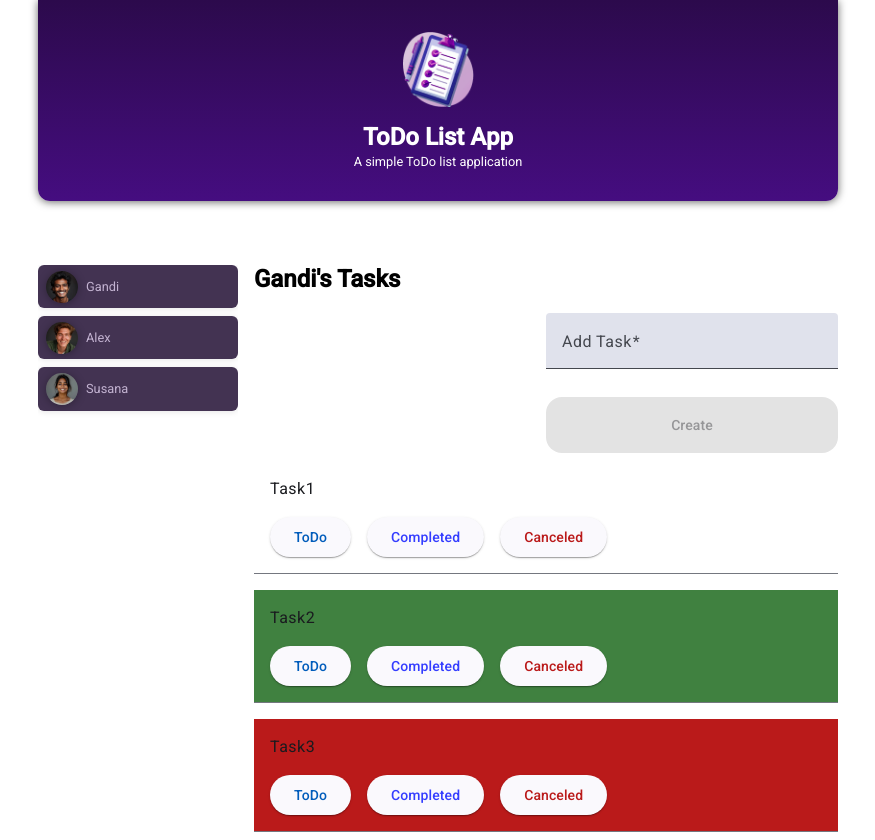
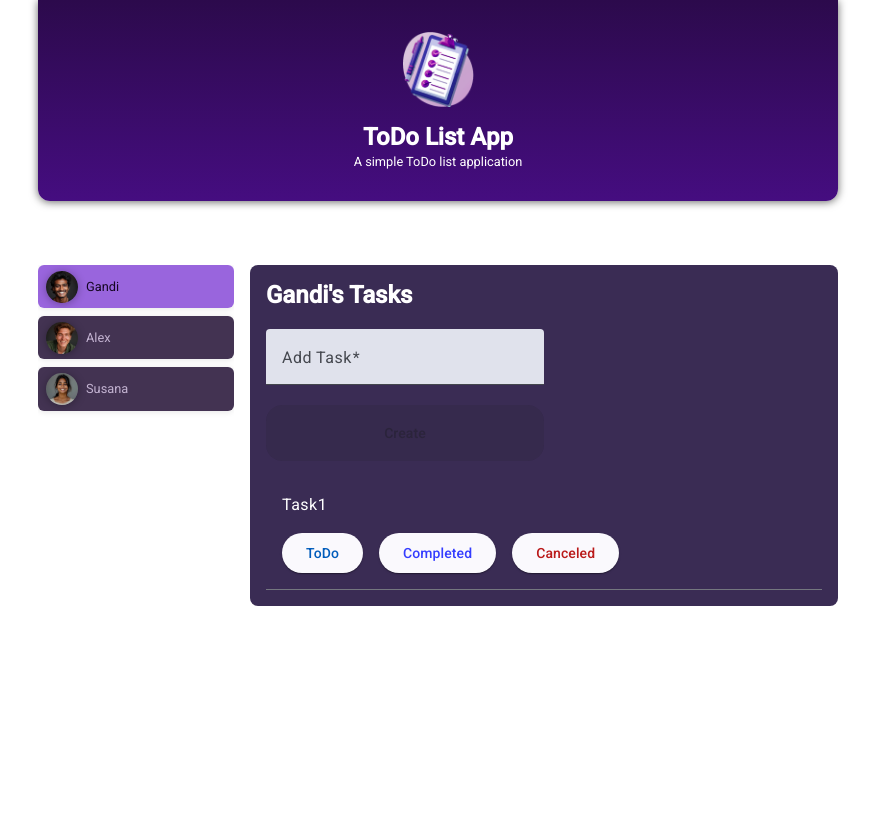
Before and after one commit to Vitorio888/ToDo, an Angular app in the folder to-do/: page / in a window 1280 px wide. Both pictures are taken after a click on the button "Gandi". Shown: the whole page, without its empty margins (202-1077 px from the left). After the commit the page ends 800 px from the top, so only its background shows below. Built offline with nearby package versions, Linux system fonts and the light colour scheme.

Commit message:
user-task

```diff
--- a/to-do/src/app/app.component.css
+++ b/to-do/src/app/app.component.css
@@ -4,6 +4,7 @@ main {
   margin: 2.5rem auto;
   display: grid;
   grid-auto-flow: row;
+  gap: 1rem;
 }
 
 .left
--- a/to-do/src/app/app.component.html
+++ b/to-do/src/app/app.component.html
@@ -4,13 +4,13 @@
   <ul class="users">
     @for (user of users; track user.id) {
       <li>
-        <app-users [user]="user" (select)="onSelectUser($event)" />
+        <app-users [user]="user" [selected]="user.id === selecetedUserId" (select)="onSelectUser($event)" />
       </li>
     }
   </ul>
 
   @if (selectedUser) {
-    <app-tasks [name]="selectedUser.name" />
+    <app-tasks [userId]="selectedUser.id" [name]="selectedUser.name" />
   } @else {
     <p class="fallback">Select a user to see their tasks!</p>
   }
--- a/to-do/src/app/tasks/add-task/add-task.component.css
+++ b/to-do/src/app/tasks/add-task/add-task.component.css
@@ -1,12 +1,11 @@
 .form-wrap {
   display: flex;
-  justify-content: flex-end;
+  justify-content: flex-start;
   width: 100%;
 }
 
 .form {
   display: flex;
   flex-direction: column;
-  gap: 0.5rem;
   width: 50%;
 }
--- a/to-do/src/app/tasks/task/task.component.css
+++ b/to-do/src/app/tasks/task/task.component.css
@@ -6,6 +6,11 @@
   padding: 1rem;
   gap: 1rem;
   overflow: hidden;
+  color: #fff;
+}
+
+.task span {
+  color: #fff;
 }
 
 /* .task.todo
--- a/to-do/src/app/tasks/task/task.component.html
+++ b/to-do/src/app/tasks/task/task.component.html
@@ -1,10 +1,8 @@
-<li class="task" [ngClass]="{ 'todo': task.status === 'todo', 'completed' : task.status === 'completed', 'canceled': task.status === 'canceled' }">
+<div class="task" [ngClass]="{ 'todo': task.status === 'todo', 'completed' : task.status === 'completed', 'canceled': task.status === 'canceled' }">
   <span matListItemTitle>{{ task.name }}</span>
   <div class="buttons-selector">
     <button color="primary" mat-raised-button (click)="onToDo()">ToDo</button>
     <button color="accent" mat-raised-button (click)="onCompleteTask()">Completed</button>
     <button color="warn" mat-raised-button (click)="onCancel()">Canceled</button>
   </div>
-
-</li>
-<mat-divider></mat-divider>
+</div>
--- a/to-do/src/app/tasks/task/task.model.ts
+++ b/to-do/src/app/tasks/task/task.model.ts
@@ -1,5 +1,6 @@
 export interface Task {
   id: string;
+  userId: string;
   name: string;
   status: 'todo' | 'completed' | 'canceled'
 }
--- a/to-do/src/app/tasks/tasks.component.css
+++ b/to-do/src/app/tasks/tasks.component.css
@@ -4,9 +4,14 @@
   max-width: 50rem;
   display: grid;
   grid-auto-flow: row;
-  /* justify-content: flex-end; */
-  padding-left: 1rem;
+  padding: 1rem;
   /* gap: 2rem; */
+
+  border-radius: 8px;
+  max-height: 60vh;
+  overflow: auto;
+  background-color: #3a2c54;
+  color: #fff;
 }
 
 .user-tasks {
@@ -24,7 +29,18 @@
 {
   display: flex;
   flex-direction: column;
-  gap: 1rem;
+  margin-top: 1rem;
+  padding: 0;
+  /* border-radius: 8px;
+  max-height: 60vh;
+  overflow: auto;
+  background-color: #3a2c54; */
+}
+
+.task-list li
+{
+
+  /* background-color: #433352; */
 }
 /*
 .tasks {
--- a/to-do/src/app/tasks/tasks.component.html
+++ b/to-do/src/app/tasks/tasks.component.html
@@ -1,11 +1,16 @@
 <div class="main-block">
   <h2 class="user-tasks">{{ name }}'s Tasks</h2>
 
-  <app-add-task (add)="onAddTask($event)"/>
+  <app-add-task />
+  <!-- <app-add-task (add)="onAddTask($event)"/> -->
 
   <mat-list class="task-list">
-    @for (task of tasks; track task.id) {
-      <app-task [task]="task" (statusChange)="onStatusChange($event)" />
+    <!-- displaying a list of tasks for the selected user -->
+    @for (task of selectedUserTasks; track task.id) {
+      <li>
+        <app-task [task]="task" (statusChange)="onStatusChange($event)" />
+      </li>
+      <mat-divider></mat-divider>
     }
   </mat-list>
 </div>
--- a/to-do/src/app/tasks/tasks.component.ts
+++ b/to-do/src/app/tasks/tasks.component.ts
@@ -8,40 +8,43 @@ import { type Task, type NewTaskData } from './task/task.model';
 })
 
 export class TasksComponent {
-  @Input() name?: string;
+  @Input({required: true}) userId!: string;
+  @Input({required: true}) name!: string;
 
   tasks: Task[] = [
     {
       id: '1',
+      userId: 'u1',
       name: 'Task1',
       status: 'todo',
     },
     {
       id: '2',
+      userId: 'u2',
       name: 'Task2',
       status: 'completed',
     },
     {
       id: '3',
+      userId: 'u3',
       name: 'Task3',
       status: 'canceled',
     },
   ];
 
+  get selectedUserTasks() {
+    return this.tasks.filter((task) => task.userId === this.userId);
+  }
+
   ngOnInit() {
     console.log('Initial task list:', this.tasks);
   }
 
-  // onCancelTask(id: string)
-  // {
-  //   this.tasks = this.tasks.filter((task) => task.id !== id);
-  //   console.log('Task canceled:', id);
-  // }
-
-  onAddTask(taskData: NewTaskData)
+  onAddTask(taskData: NewTaskData, userId: string)
   {
     this.tasks.unshift({
       id: taskData.id,
+      userId: userId,
       name: taskData.name,
       status: taskData.status
     })
--- a/to-do/src/app/user/user.component.html
+++ b/to-do/src/app/user/user.component.html
@@ -1,5 +1,5 @@
 <div>
-  <button (click)="onSelectUser()">
+  <button [class.active]="selected" (click)="onSelectUser()">
     <img [src]="imagePath" [alt]="user.name">
     <span>{{ user.name }}</span>
   </button>
--- /dev/null
+++ b/to-do/src/app/user/user.model.ts
@@ -0,0 +1,5 @@
+export interface User {
+  id: string;
+  name: string;
+  avatar: string;
+}
```
Also changed, not shown: to-do/src/app/user/user.component.ts (+2 -6 lines).
